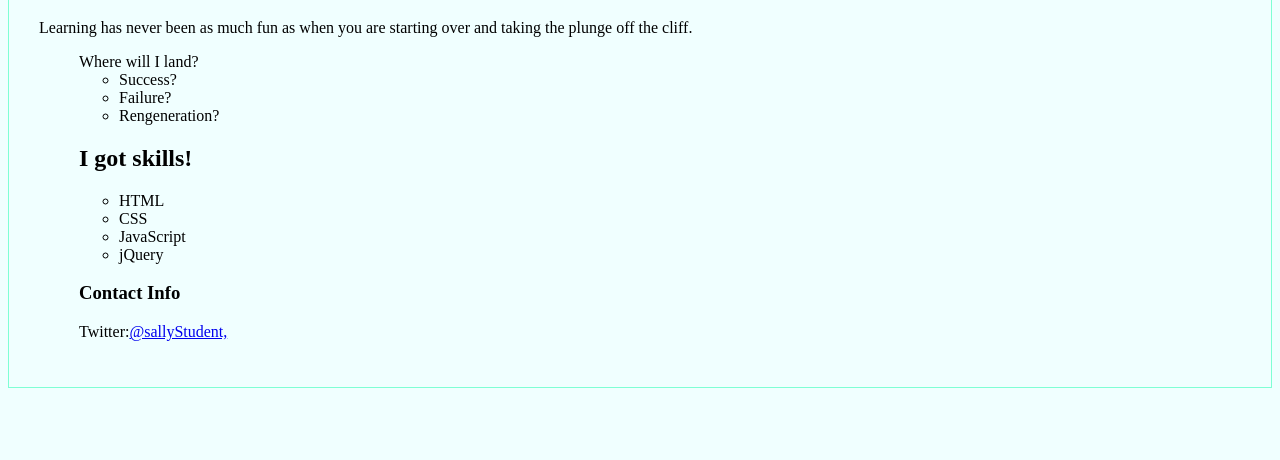
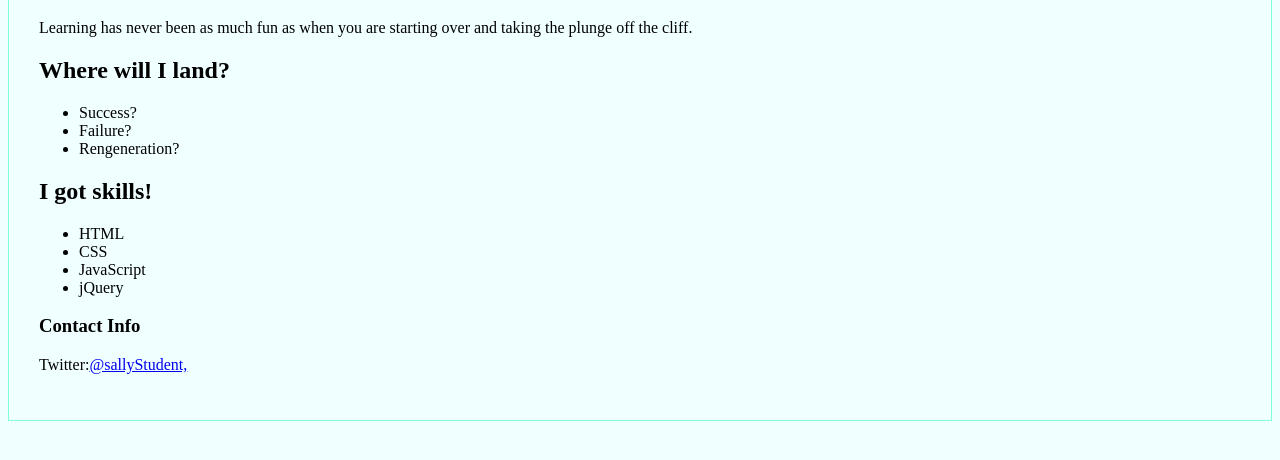
Before and after one commit to Frenchie0707/About-Me, a plain HTML site: page index.html in a window 1280 px wide. Shown: the part 100-560 px from the top of the page. Drawn offline with Linux system fonts and the light colour scheme.

Commit message:
HTML Update
Cleaned up tags for HTML/Take out unordered list tag and make h2

```diff
--- a/index.html
+++ b/index.html
@@ -7,7 +7,7 @@
 <body>
   <h1>About Me</h1>
   <p>Learning has never been as much fun as when you are starting over and taking the plunge off the cliff.</p>
-  <ul>Where will I land?
+  <h2>Where will I land? </h2>
     <ul>
       <li>Success?</li>
       <li>Failure?</li>
@@ -24,5 +24,6 @@
     <p>Twitter:<a href="https://twitter.com/CharityStudent">@sallyStudent,</a>
       <p>
 
+
 </body>
 </html>
```
